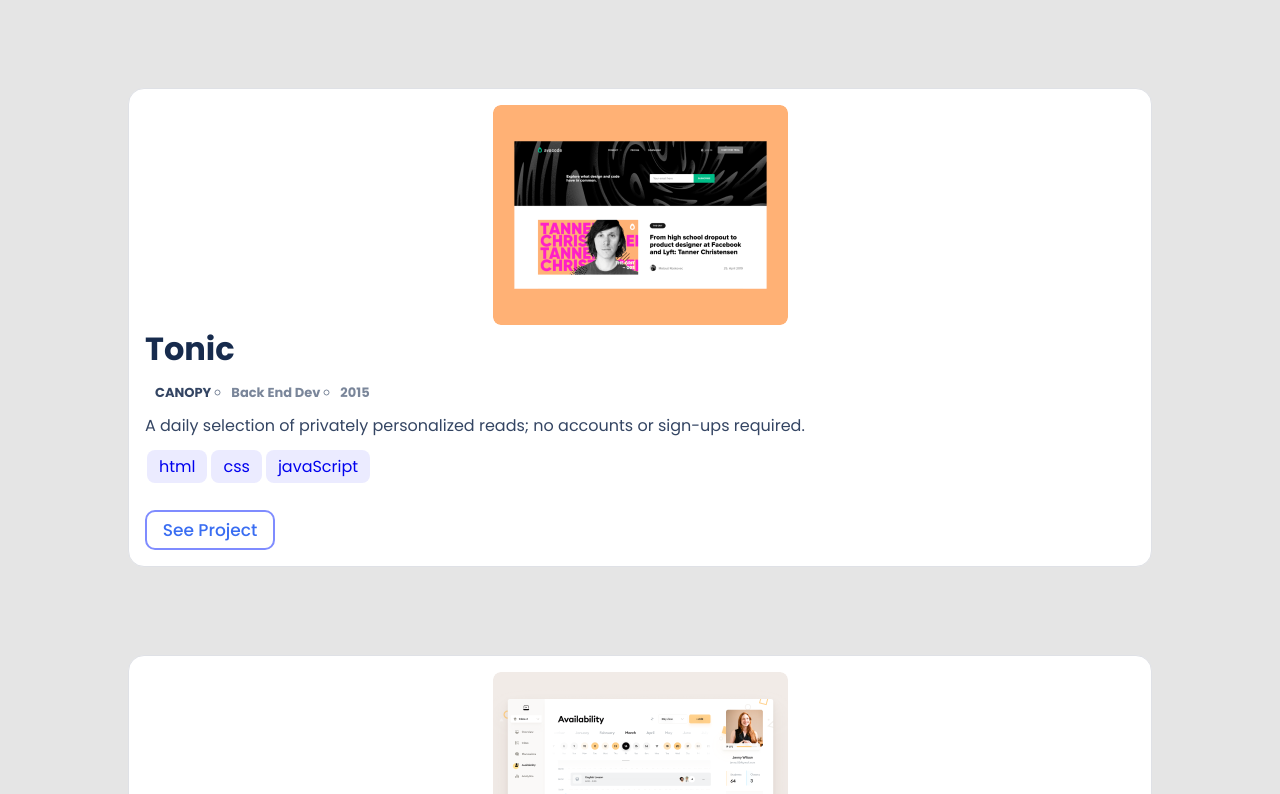
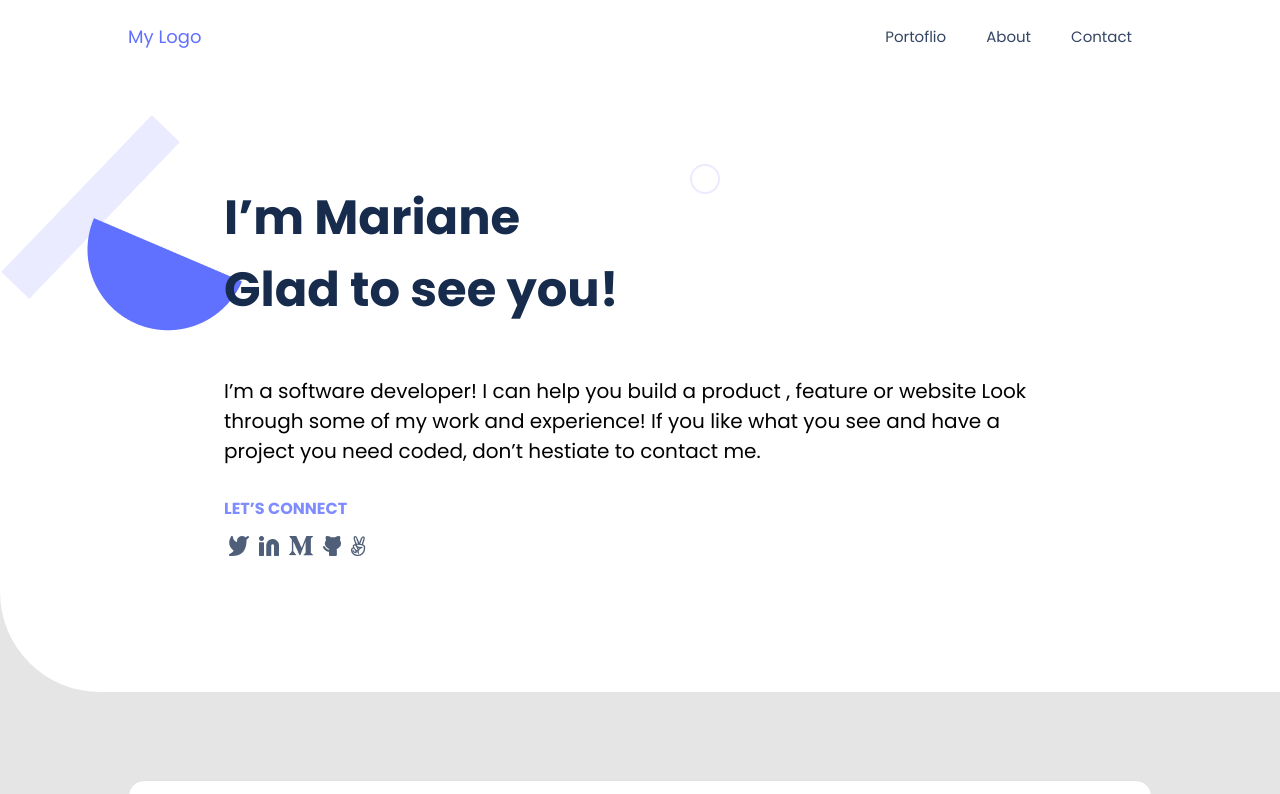
Before and after one commit to a-laarabi/Portfolio_Mobile-version, a plain HTML site: page index.html in a window 1280 px wide. Shown: the top 794 px of the page. Drawn offline with Linux system fonts and the light colour scheme.

Commit message:
Updating style.css

```diff
--- a/index.html
+++ b/index.html
@@ -11,6 +11,44 @@
     <link href="https://fonts.googleapis.com/css2?family=Poppins:wght@100;200;300;400;500;700&display=swap" rel="stylesheet">
 </head>
 <body>
+    <header>
+        <section class="inside-header">
+            <a href="#" class="logo">My Logo</a>
+            <nav>
+                <ul>
+                    <li class="burger"></li>
+                    <li class="burger"></li>
+                    <li class="burger"></li>
+                </ul>
+
+                <ul class="desc-nav">
+                    <li><a href="#">Portoflio</a></li>
+                    <li><a href="#">About</a></li>
+                    <li><a href="#">Contact</a></li>
+                </ul>
+            </nav>
+        </section>
+    </header>
+    <section class="main-text">
+        <section class="header_body">
+            <h1>I’m Mariane<br>Glad to see you!</h1>
+            <p>I’m a software developer! I can help you build a product , feature or website Look through some of my work and experience! If you like what you see and have a project you need coded, don’t hestiate to contact me.</p>
+            <h4>LET’S CONNECT</h4>
+            <ul class="connect">
+                <li><a href="#"><img src="img/twitter.png" alt="twitter"></a></li>
+                <li><a href="#"><img src="img/Linkedin_icon.png" alt="Linkedin"></a></li>
+                <li><a href="#"><img src="img/medium.png" alt="medium"></a></li>
+                <li><a href="#"><img src="img/github.png" alt="github"></a></li>
+                <li><a href="#"><img src="img/angellist.png" alt="angellist"></a></li>
+            </ul>
+        </section>
+    </section>
+    <!-- <section class="end">
+
+    </section> -->
+
+
+
     <section class="work">
         <ul>
             <li class="project">
--- a/style.css
+++ b/style.css
@@ -16,6 +16,96 @@ ul {
   list-style-type: none;
 }
 
+header {
+  background-color: #fff;
+}
+
+.inside-header {
+  display: flex;
+  align-items: center;
+  justify-content: space-between;
+  height: 72px;
+  width: 80%;
+  margin: auto;
+}
+
+.logo {
+  font-size: 18px;
+  color: #6070ff;
+}
+
+.burger {
+  width: 40px;
+  height: 5px;
+  margin-top: 4px;
+  background-color: #6070ff;
+  border-radius: 5px;
+}
+
+.desc-nav{
+  display: none;
+}
+
+.main-text {
+  background: url('img/bg_Header-Mobile.png');
+  background-repeat: no-repeat;
+  background-size: 100%;
+  background-color: #fff;
+  border-radius: 0 0 0 100px;
+  padding-bottom: 114px;
+  padding-top: 60px;
+}
+
+h1 {
+  font-family: 'Poppins', sans-serif;
+  font-size: 48px;
+  font-weight: 700;
+  margin-top: 50px;
+  color: #172b4d;
+}
+
+.connect {
+  margin-top: 10px;
+  display: flex;
+}
+
+.connect a {
+  display: inline-block;
+}
+
+nav ul a:hover {
+  color: #6070ff;
+}
+
+.connect a:hover {
+  transform: rotate(-20deg);
+}
+
+.connect li {
+  padding: 5px;
+}
+
+.header_body {
+  display: flex;
+  flex-direction: column;
+  width: 65%;
+  margin: auto;
+}
+
+.header_body p {
+  font-family: 'Poppins', sans-serif;
+  font-size: 20px;
+  margin-top: 50px;
+}
+
+h4 {
+  color: #7f8cff;
+  font-size: 16px;
+  font-family: 'Poppins', sans-serif;
+  margin-top: 30px;
+}
+
+/* ### Work section ### */
 .work {
   background-color: #e5e5e5;
   min-width: 415px;
@@ -212,7 +302,7 @@ hr {
 
 .contact {
   background-color: #6070ff;
-  background-image: url(img/bg_contact.png);
+  background-image: url(img/bg_contact-Mobile.png);
   border-radius: 80px 0 0 0;
   display: flex;
   flex-direction: column;
@@ -289,3 +379,42 @@ textarea {
   background-color: #396df2;
   color: #fff;
 }
+
+@media (min-width: 600px){
+  .main-text {
+    background: url(img/bg_Header.png);
+    background-color: #fff;
+  }
+
+  .burger {
+    display: none;
+  }
+
+  .desc-nav {
+    display: flex;
+  }
+
+  .desc-nav a {
+    font-size: 15px;
+    color: #344563;
+    padding: 20px;
+    line-height: 20px;
+  }
+
+  /* ### Work ### */
+
+
+
+
+
+/* ### contact ### */
+
+  .contact {
+    background-image: url(img/bg_contact.png);
+  }
+
+  #name {
+    width: 70%;
+    /* margin: auto; */
+  }
+}
```
Also changed, not shown: img/bg_Header-Mobile.png (added), img/bg_Header.png (added), img/bg_contact-Mobile.png (added), img/bg_contact.png.
